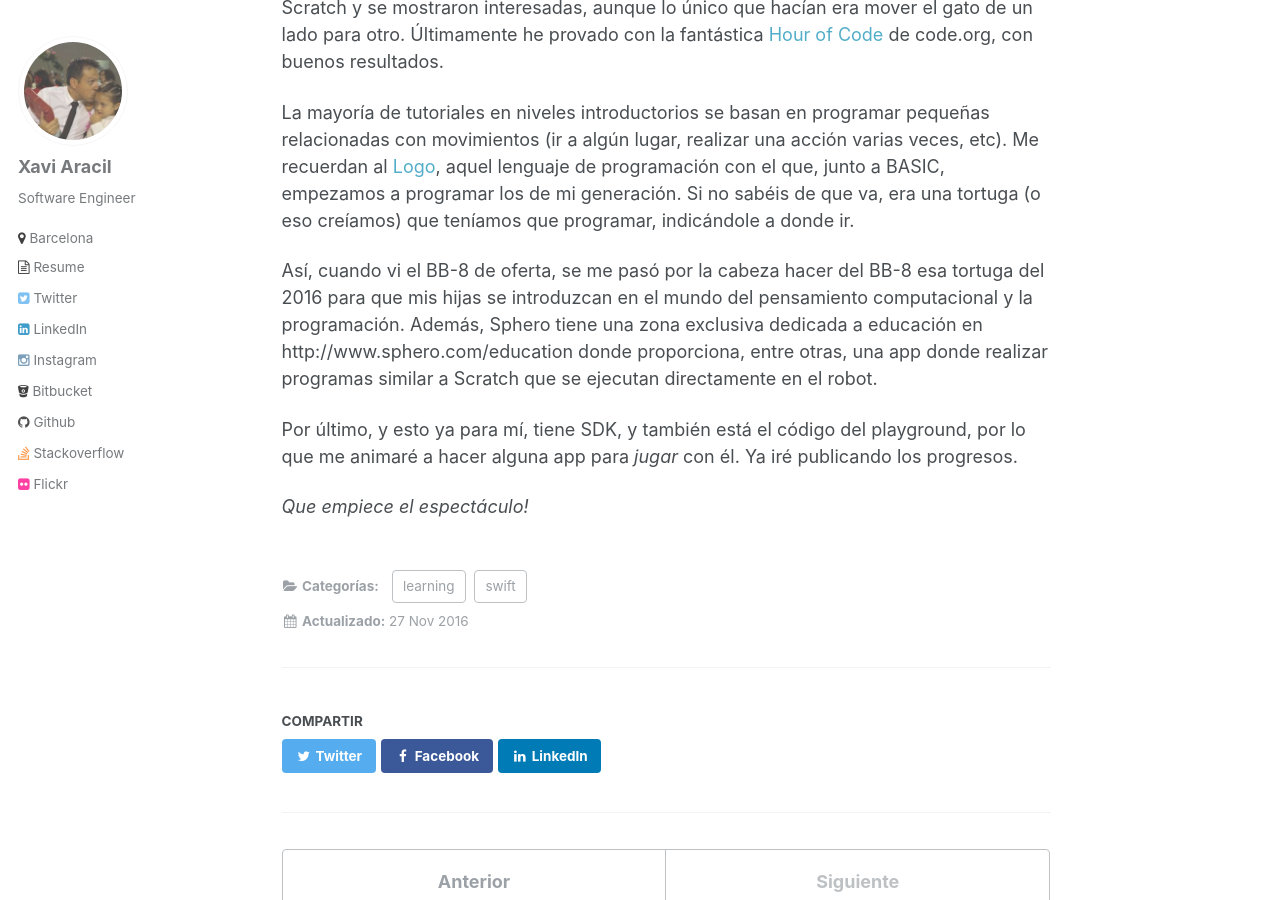
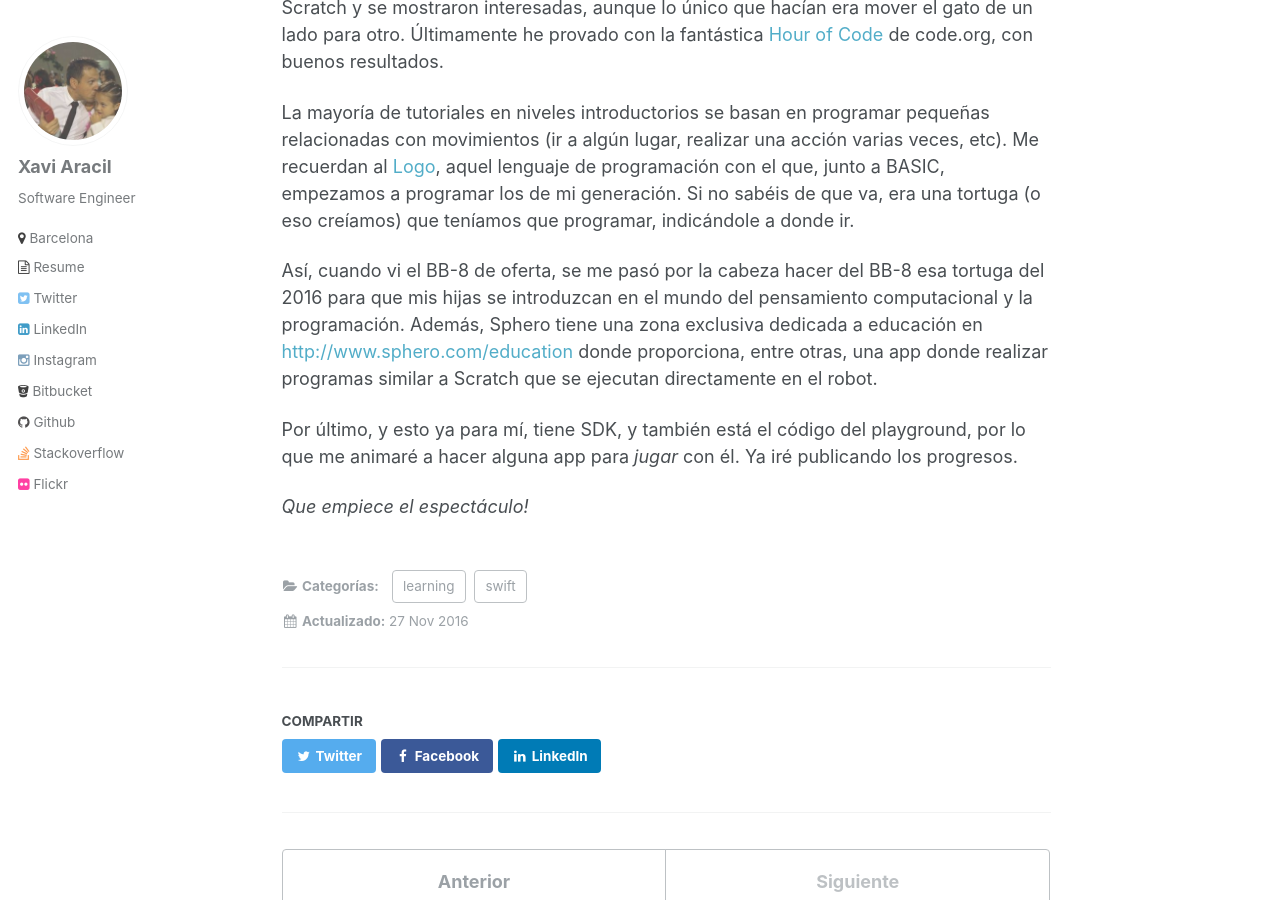
Before and after one commit to xaviaracil/xaviaracil.github.io, a Jekyll site: the page built from _posts/2016-11-27-sphero-para-iniciar-a-la-programacion--side-project.markdown, in a window 1280 px wide and 900 px high, scrolled down 618 px. Built offline with Jekyll 4.4.1, drawn with Linux system fonts in a browser that asks for light colours; comment, search, counter and statistics services are not loaded; some of the changed lines change nothing that is shown.

Commit message:
Fixed link

```diff
--- a/_posts/2016-11-27-sphero-para-iniciar-a-la-programacion--side-project.markdown
+++ b/_posts/2016-11-27-sphero-para-iniciar-a-la-programacion--side-project.markdown
@@ -22,7 +22,7 @@
 
 La mayoría de tutoriales en niveles introductorios se basan en programar pequeñas relacionadas con movimientos (ir a algún lugar, realizar una acción varias veces, etc). Me recuerdan al [Logo](https://en.wikipedia.org/wiki/Logo_%28programming_language%29), aquel lenguaje de programación con el que, junto a BASIC, empezamos a programar los de mi generación. Si no sabéis de que va, era una tortuga (o eso creíamos) que teníamos que programar, indicándole a donde ir.
 
-Así, cuando vi el BB-8 de oferta, se me pasó por la cabeza hacer del BB-8 esa tortuga del 2016 para que mis hijas se introduzcan en el mundo del pensamiento computacional y la programación. Además, Sphero tiene una zona exclusiva dedicada a educación en http://www.sphero.com/education donde proporciona, entre otras, una app donde realizar programas similar a Scratch que se ejecutan directamente en el robot.
+Así, cuando vi el BB-8 de oferta, se me pasó por la cabeza hacer del BB-8 esa tortuga del 2016 para que mis hijas se introduzcan en el mundo del pensamiento computacional y la programación. Además, Sphero tiene una zona exclusiva dedicada a educación en [http://www.sphero.com/education](http://www.sphero.com/education) donde proporciona, entre otras, una app donde realizar programas similar a Scratch que se ejecutan directamente en el robot.
 
 Por último, y esto ya para mí, tiene SDK, y también está el código del playground, por lo que me animaré a hacer alguna app para *jugar* con él. Ya iré publicando los progresos.
 
```
